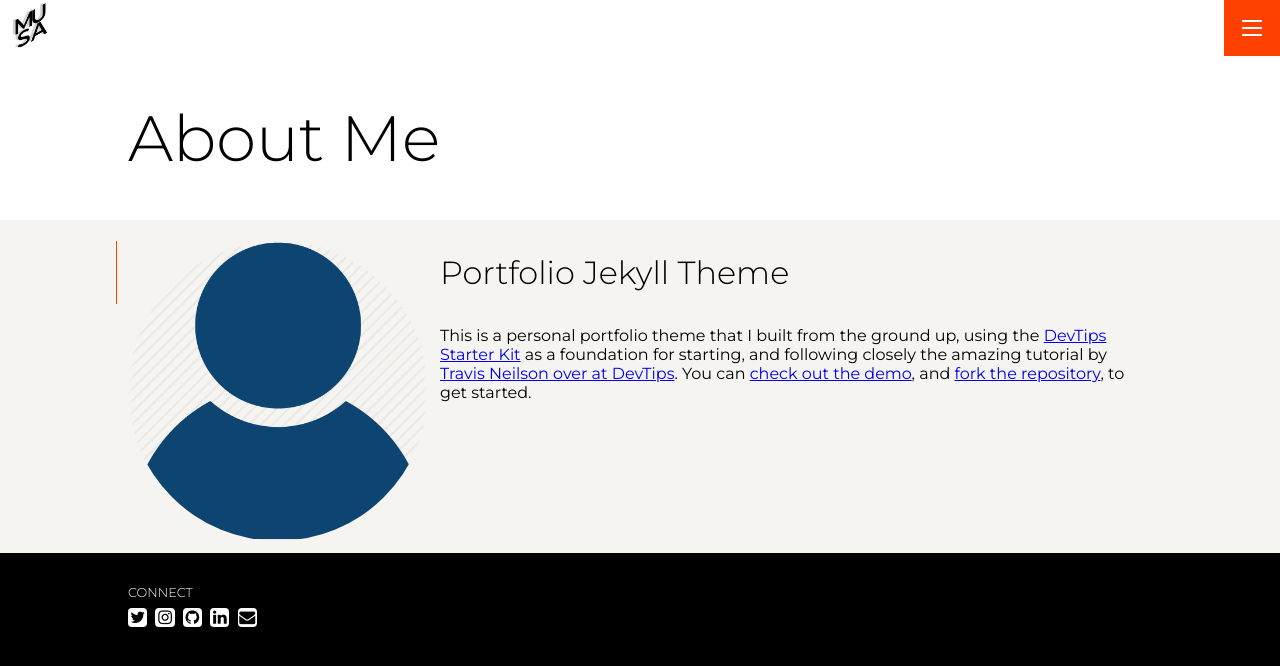
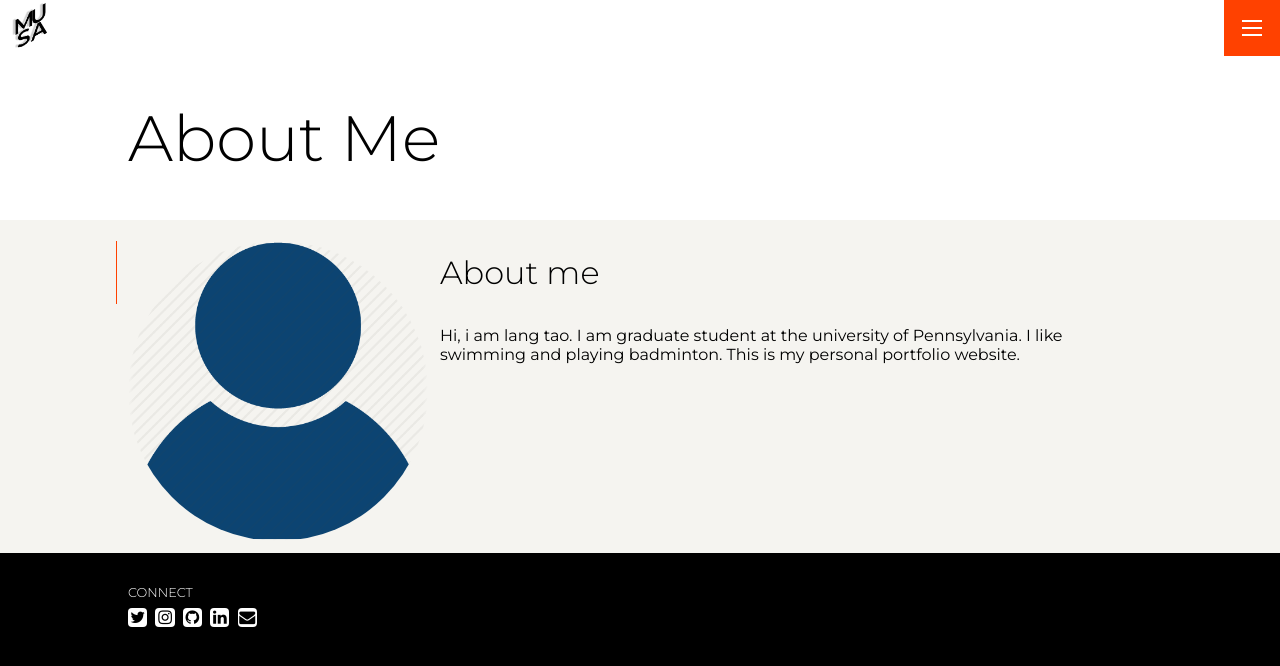
Before and after one commit to langtao1104/portfolio, a Jekyll site: the page built from pages/about.md, in a window 1280 px wide. Shown: the top 666 px of the page. Built offline with Jekyll 4.4.1, drawn with Linux system fonts in a browser that asks for light colours.

Commit message:
about me.md

```diff
--- a/pages/about.md
+++ b/pages/about.md
@@ -5,6 +5,6 @@ headshot: /assets/img/headshot.webp
 permalink: /about
 ---
 
-# Portfolio Jekyll Theme
+# About me
 
-This is a personal portfolio theme that I built from the ground up, using the [DevTips Starter Kit](http://devtipsstarterkit.com/) as a foundation for starting, and following closely the amazing tutorial by [Travis Neilson over at DevTips](https://www.youtube.com/watch?v=T6jKLsxbFg4&list=PL0CB3OvPhDA_STygmp3sDenx3UpdOMk7P). You can [check out the demo](lenpaul.github.io/portfolio-jekyll-theme/), and [fork the repository](https://github.com/LeNPaul/portfolio-jekyll-theme/fork), to get started.
+Hi, i am lang tao. I am graduate student at the university of Pennsylvania. I like swimming and playing badminton. This is my personal portfolio website.
```
